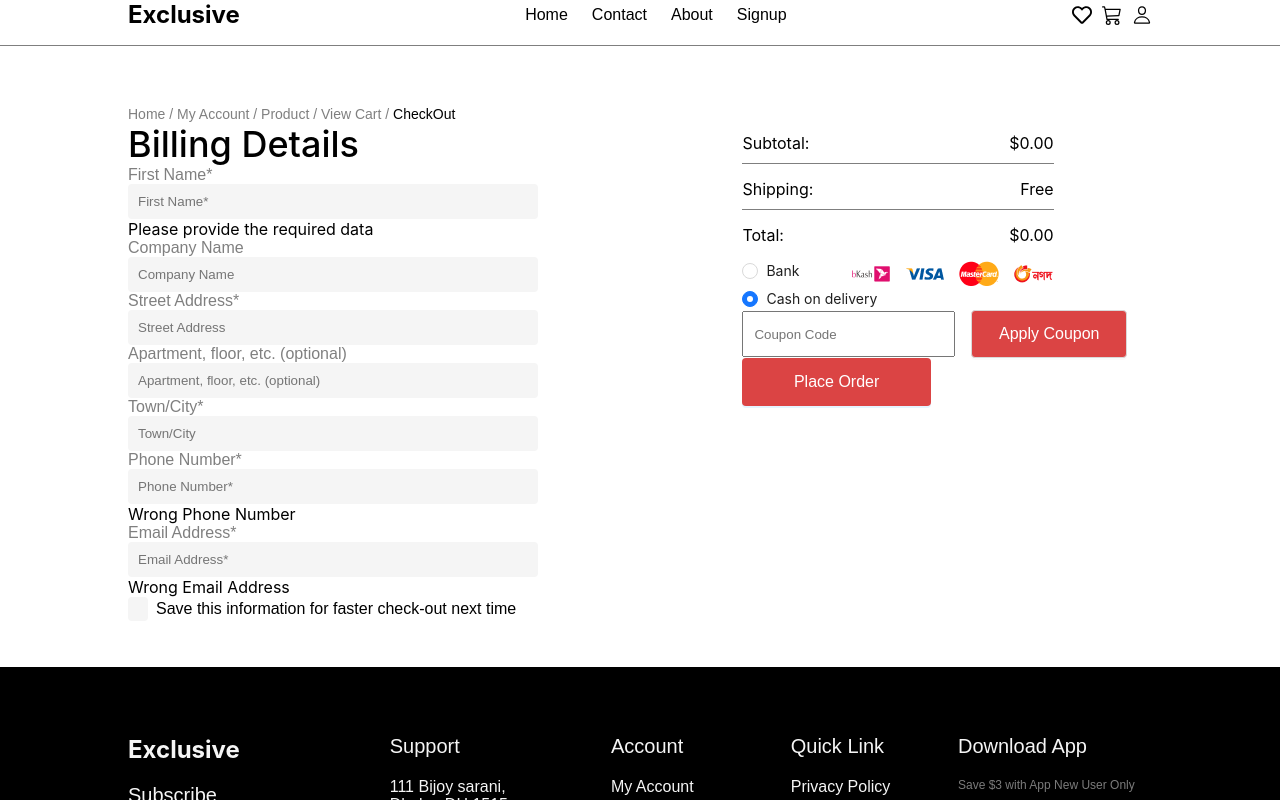
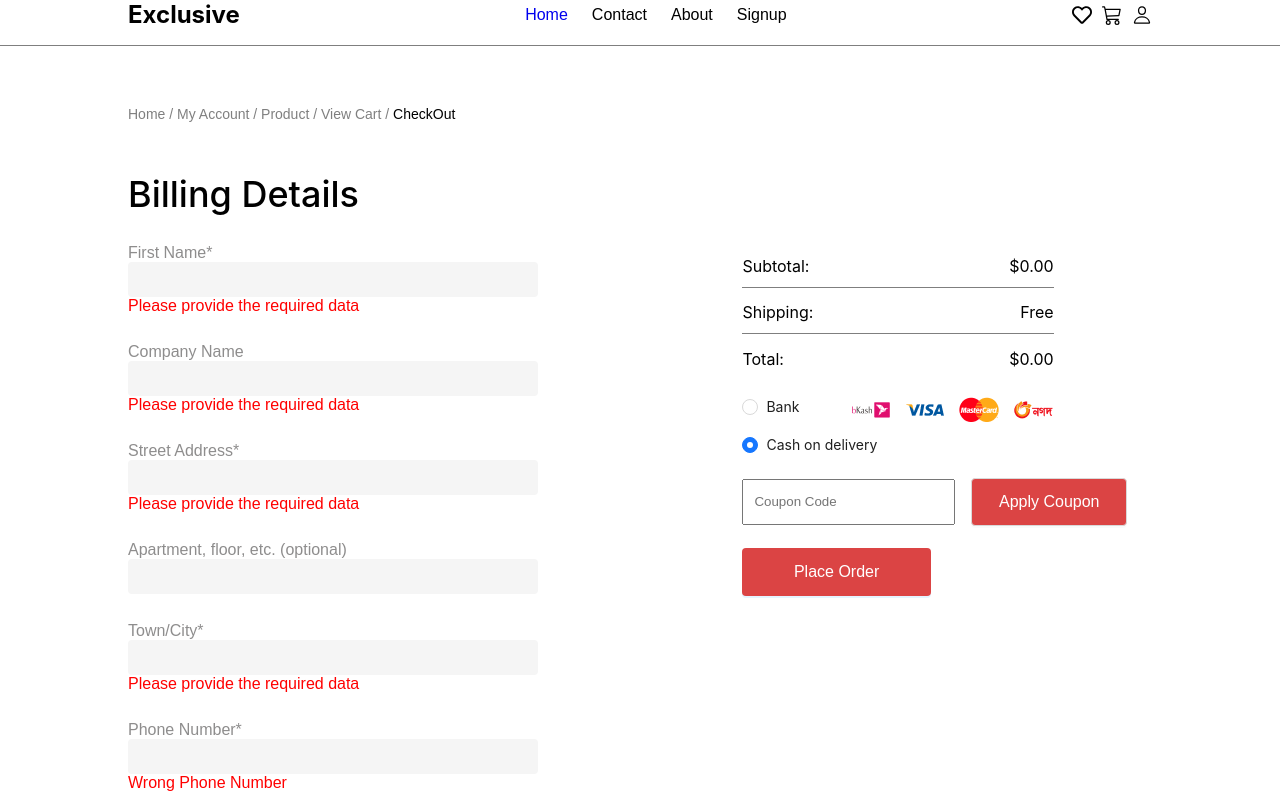
Before and after one commit to khizerkhan32/kit-ecommerce, a React (Create React App) app: page /Checkout in a window 1280 px wide. Both pictures are taken after a click on the button "Place Order". Shown: the top 800 px of the page. Built offline with nearby package versions, Linux system fonts and the light colour scheme.

Commit message:
4rd page 100% done

```diff
--- a/package.json
+++ b/package.json
@@ -8,9 +8,11 @@
     "@testing-library/user-event": "^13.5.0",
     "antd": "^5.19.0",
     "axios": "^1.7.2",
+    "lottie-web": "^5.12.2",
     "react": "^18.3.1",
     "react-dom": "^18.3.1",
     "react-icons": "^5.2.1",
+    "react-lottie": "^1.2.4",
     "react-router-dom": "^6.24.1",
     "react-scripts": "5.0.1",
     "stream-http": "^3.2.0",
--- a/src/App.css
+++ b/src/App.css
@@ -2,6 +2,9 @@
   margin: 0;
   padding: 0;
   box-sizing: border-box;
+}
+a {
+  text-decoration: none;
 }
 
 @import url('https://fonts.googleapis.com/css2?family=Inter:wght@100..900&family=Poppins:ital,wght@0,100;0,200;0,300;0,400;0,500;0,600;0,700;0,800;0,900;1,100;1,200;1,300;1,400;1,500;1,600;1,700;1,800;1,900&display=swap');
--- a/src/componets/Cartdetail.js
+++ b/src/componets/Cartdetail.js
@@ -2,7 +2,7 @@ import { useEffect, useState } from 'react';
 import { APIS, useAPI } from '../apis/config';
 import { Button, Flex, Spin } from 'antd';
 import { ImCross } from 'react-icons/im';
-import { useNavigate } from 'react-router-dom';
+import { Link, useNavigate } from 'react-router-dom';
 
 const contentStyle = {
   padding: 50,
@@ -200,7 +200,9 @@ function Cartdetail() {
       )}
       <div className="return-div">
         <div>
-          <Button className="return-btn">Return To Shop</Button>
+          <Link to={{ pathname: '/' }}>
+            <Button className="return-btn">Return To Shop</Button>
+          </Link>
         </div>
         <div>
           <Button className="return-btn" onClick={updateCart}>
--- a/src/componets/CheckProduct.js
+++ b/src/componets/CheckProduct.js
@@ -1,7 +1,14 @@
 import React, { useEffect, useState } from 'react';
 import { APIS, useAPI } from '../apis/config';
-import { Button, Radio } from 'antd';
+import { Button, Radio, Modal, Flex, Spin } from 'antd';
 import { useNavigate } from 'react-router-dom';
+
+const contentStyle = {
+  padding: 50,
+  background: 'rgba(0, 0, 0, 0.05)',
+  borderRadius: 4,
+};
+const content = <div style={contentStyle} />;
 
 function CheckProduct() {
   const [products, setProducts] = useState([]);
@@ -14,6 +21,8 @@ function CheckProduct() {
   const [get_Product_by_cart, loading] = useAPI(APIS.get_Product_by_id);
   const [isChecked, setIsChecked] = useState(false);
   const [formErrors, setFormErrors] = useState({});
+  const [paymentMethod, setPaymentMethod] = useState('cod');
+  const [isModalVisible, setIsModalVisible] = useState(false);
   const navigate = useNavigate();
 
   useEffect(() => {
@@ -61,8 +70,22 @@ function CheckProduct() {
   };
 
   const handlePlaceOrder = () => {
+    if (paymentMethod === 'bank') {
+      alert('Online banking not available right now.');
+      return;
+    }
+
     const firstName = document.querySelector(
       'input[placeholder="First Name*"]'
+    ).value;
+    const companyName = document.querySelector(
+      'input[placeholder="Company Name"]'
+    ).value;
+    const streetAddress = document.querySelector(
+      'input[placeholder="Street Address"]'
+    ).value;
+    const townCity = document.querySelector(
+      'input[placeholder="Town/City"]'
     ).value;
     const phoneNumber = document.querySelector(
       'input[placeholder="Phone Number*"]'
@@ -73,6 +96,10 @@ function CheckProduct() {
     const errors = {};
 
     if (!firstName) errors.firstName = 'Please provide the required data';
+    if (!companyName) errors.companyName = 'Please provide the required data';
+    if (!streetAddress)
+      errors.streetAddress = 'Please provide the required data';
+    if (!townCity) errors.townCity = 'Please provide the required data';
     if (!phoneNumber || !/^\d+$/.test(phoneNumber) || phoneNumber.length !== 11)
       errors.phoneNumber = 'Wrong Phone Number';
     if (!emailAddress.includes('@') || !emailAddress.endsWith('.com'))
@@ -82,14 +109,22 @@ function CheckProduct() {
 
     if (Object.keys(errors).length === 0) {
       localStorage.clear();
-      // Show animated congratulations popup
-      alert('Congratulations! Your order has been placed.');
-      navigate('/');
+      setIsModalVisible(true);
     }
   };
 
   const handleCheckboxChange = () => {
     setIsChecked(!isChecked);
+  };
+
+  const handleModalOk = () => {
+    setIsModalVisible(false);
+    navigate('/');
+  };
+
+  const handleModalCancel = () => {
+    setIsModalVisible(false);
+    navigate('/');
   };
 
   return (
@@ -122,6 +157,9 @@ function CheckProduct() {
             </div>
             <div>
               <input placeholder="Company Name" />
+              {formErrors.companyName && (
+                <div className="error-message">{formErrors.companyName}</div>
+              )}
             </div>
           </div>
           <div>
@@ -130,6 +168,9 @@ function CheckProduct() {
             </div>
             <div>
               <input placeholder="Street Address" />
+              {formErrors.streetAddress && (
+                <div className="error-message">{formErrors.streetAddress}</div>
+              )}
             </div>
           </div>
           <div>
@@ -146,14 +187,17 @@ function CheckProduct() {
             </div>
             <div>
               <input placeholder="Town/City" />
+              {formErrors.townCity && (
+                <div className="error-message">{formErrors.townCity}</div>
+              )}
             </div>
           </div>
           <div>
             <div>
               <p>Phone Number*</p>
             </div>
-            <div className='input-number' >
-              <input placeholder="Phone Number*" type="number" />
+            <div>
+              <input placeholder="Phone Number*" />
               {formErrors.phoneNumber && (
                 <div className="error-message">{formErrors.phoneNumber}</div>
               )}
@@ -188,10 +232,18 @@ function CheckProduct() {
         </div>
         <div className="order-details">
           {loading ? (
-            <div>Loading...</div>
+            <div className="spiner-con">
+              <Flex gap="small" vertical>
+                <Flex gap="small">
+                  <Spin tip="Loading" size="large">
+                    {content}
+                  </Spin>
+                </Flex>
+              </Flex>
+            </div>
           ) : (
             <div className="billing-left">
-              <div style={{ width: '76%' }}>
+              <div className="billing-left-con">
                 {products.map((product, index) => (
                   <div key={index} className="order-item">
                     <div style={{ width: '58%' }} className="cart-inner">
@@ -230,7 +282,11 @@ function CheckProduct() {
                   </div>
                 </div>
                 <div className="payment-method">
-                  <Radio.Group className="payment-radio" defaultValue="cod">
+                  <Radio.Group
+                    className="payment-radio"
+                    defaultValue="cod"
+                    onChange={(e) => setPaymentMethod(e.target.value)}
+                  >
                     <div className="card-set">
                       <div>
                         <Radio value="bank">Bank</Radio>
@@ -285,6 +341,19 @@ function CheckProduct() {
           )}
         </div>
       </div>
+
+      <Modal
+        // title="Congratulations!"
+        visible={isModalVisible}
+        onOk={handleModalOk}
+        onCancel={handleModalCancel}
+        footer={null}
+        className="congrats-animation"
+      >
+        <div className="congrats-text">
+          Congratulations! Your order has been placed.
+        </div>
+      </Modal>
     </div>
   );
 }
--- a/src/componets/Header.js
+++ b/src/componets/Header.js
@@ -2,6 +2,7 @@ import './components.css';
 import { FaRegHeart } from 'react-icons/fa';
 import { IoPersonOutline } from 'react-icons/io5';
 import { BsCart3 } from 'react-icons/bs';
+import { Link } from 'react-router-dom';
 
 const Header = () => {
   return (
@@ -12,7 +13,9 @@ const Header = () => {
         </div>
 
         <ul className="links">
-          <li>Home</li>
+          <Link to={{ pathname: '/' }}>
+            <li>Home</li>{' '}
+          </Link>
           <li>Contact</li>
           <li>About</li>
           <li>Signup</li>
--- a/src/componets/components.css
+++ b/src/componets/components.css
@@ -513,7 +513,7 @@
 
 .checkout-container {
   display: flex;
-
+  gap: 50px;
   width: 80%;
   flex-direction: column;
 }
@@ -525,6 +525,9 @@
 
 .billing-details {
   width: 40%;
+  display: flex;
+  flex-direction: column;
+  gap: 28px;
 }
 
 .billing-details h2 {
@@ -545,12 +548,18 @@
   font-family: 'Poppins', sans-serif;
   font-size: 16px;
   font-weight: 400;
-  color: rgba(0, 0, 0, 0.5);
+  color: rgba(29, 28, 28, 0.5);
 }
 .check-div {
   display: flex;
   align-items: center;
   gap: 8px;
+}
+.billing-left {
+  display: flex;
+  flex-direction: column;
+  gap: 22px;
+  margin-top: 18%;
 }
 .order-details {
   width: 40%;
@@ -609,6 +618,13 @@
 .payment-radio {
   display: flex;
   flex-direction: column;
+  gap: 10px;
+}
+.billing-left-con {
+  width: 76%;
+  display: flex;
+  flex-direction: column;
+  gap: 12px;
 }
 
 .coupon-section {
@@ -626,7 +642,11 @@
 .coupon-section button {
   padding: 10px;
 }
-
+.coupon-div {
+  display: flex;
+  flex-direction: column;
+  gap: 22px;
+}
 .card-set {
   display: flex;
 
@@ -645,3 +665,44 @@
   -webkit-appearance: none;
   margin: 0;
 }
+.error-message {
+  font-family: 'Poppins', sans-serif;
+  font-size: 16px;
+  font-weight: 400;
+  color: red;
+}
+/* styles.css */
+
+@keyframes fadeIn {
+  from {
+    opacity: 0;
+  }
+  to {
+    opacity: 1;
+  }
+}
+
+@keyframes slideIn {
+  from {
+    transform: translateY(-50px);
+    opacity: 0;
+  }
+  to {
+    transform: translateY(0);
+    opacity: 1;
+  }
+}
+
+.congrats-animation {
+  animation: fadeIn 1s ease-out, slideIn 1s ease-out;
+}
+
+.congrats-text {
+  font-size: 24px;
+  color: #4caf50;
+  text-align: center;
+  margin-top: 20px;
+}
+.billing-details input::placeholder {
+  color: transparent;
+}
```
Also changed, not shown: 1 other file (tests, documents, lock files or other folders).
